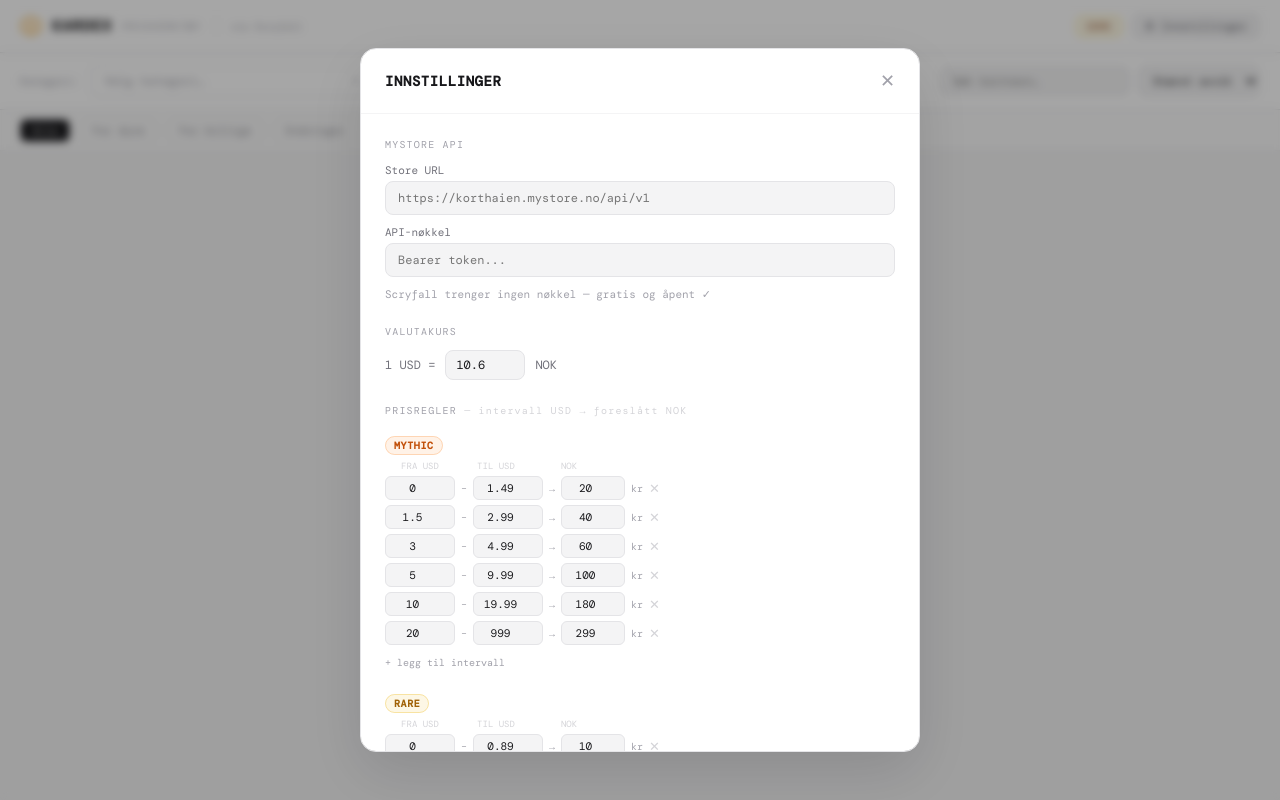
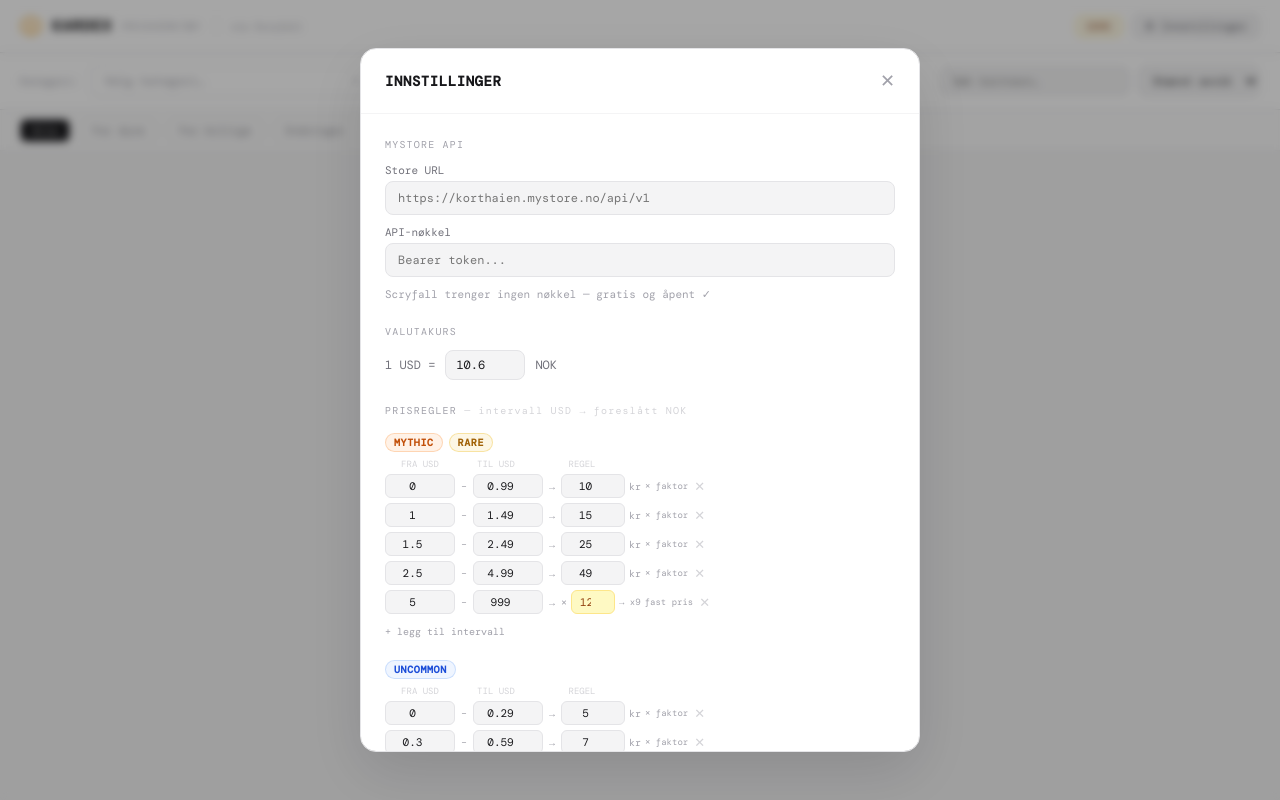
Before and after one commit to svehbak-lab/Korthaien, a React (Vite) app: page / in a window 1280 px wide. Both pictures are taken after a click on the button "⚙ Innstillinger". Built offline with nearby package versions, Linux system fonts and the light colour scheme; a web font is replaced by a local one.

Commit message:
Update App.jsx

```diff
--- a/src/App.jsx
+++ b/src/App.jsx
@@ -3,23 +3,21 @@ import { useState, useEffect, useRef } from "react";
 // ─────────────────────────────────────────────────────────────────────────────
 // PRICE RULES ENGINE
 // ─────────────────────────────────────────────────────────────────────────────
+// Round up to nearest x9 (e.g. 127 → 129, 50 → 59, 13 → 19)
+function roundToX9(val) {
+  const base = Math.floor(val / 10) * 10;
+  const candidate = base + 9;
+  return candidate < val ? candidate + 10 : candidate;
+}
+
 const DEFAULT_RULES = {
-  mythic:   [
-    { min_usd: 0,    max_usd: 1.49,  nok: 20 },
-    { min_usd: 1.50, max_usd: 2.99,  nok: 40 },
-    { min_usd: 3.00, max_usd: 4.99,  nok: 60 },
-    { min_usd: 5.00, max_usd: 9.99,  nok: 100 },
-    { min_usd: 10.00,max_usd: 19.99, nok: 180 },
-    { min_usd: 20.00,max_usd: 999,   nok: 299 },
-  ],
-  rare:     [
-    { min_usd: 0,    max_usd: 0.89,  nok: 10 },
-    { min_usd: 0.90, max_usd: 1.29,  nok: 15 },
-    { min_usd: 1.30, max_usd: 1.59,  nok: 19 },
-    { min_usd: 1.60, max_usd: 1.99,  nok: 25 },
-    { min_usd: 2.00, max_usd: 2.99,  nok: 35 },
-    { min_usd: 3.00, max_usd: 4.99,  nok: 55 },
-    { min_usd: 5.00, max_usd: 999,   nok: 99 },
+  // mythic and rare share the same rules
+  mythic_rare: [
+    { min_usd: 0,    max_usd: 0.99,  nok: 10 },
+    { min_usd: 1.00, max_usd: 1.49,  nok: 15 },
+    { min_usd: 1.50, max_usd: 2.49,  nok: 25 },
+    { min_usd: 2.50, max_usd: 4.99,  nok: 49 },
+    { min_usd: 5.00, max_usd: 999,   multiply: 12 }, // × 12, round to x9
   ],
   uncommon: [
     { min_usd: 0,    max_usd: 0.29,  nok: 5 },
@@ -35,8 +33,16 @@ const DEFAULT_RULES = {
 };
 
 function applyRule(rules, rarity, usd) {
-  const tier = rules[(rarity || "").toLowerCase()] || rules.rare;
-  for (const r of tier) if (usd >= r.min_usd && usd <= r.max_usd) return r.nok;
+  const r = (rarity || "").toLowerCase();
+  // mythic and rare use the same tier
+  const tierKey = (r === "mythic" || r === "rare") ? "mythic_rare" : r;
+  const tier = rules[tierKey] || rules.mythic_rare;
+  for (const rule of tier) {
+    if (usd >= rule.min_usd && usd <= rule.max_usd) {
+      if (rule.multiply) return roundToX9(usd * rule.multiply);
+      return rule.nok;
+    }
+  }
   return 99;
 }
 
@@ -205,7 +211,7 @@ function Settings({ cfg, onSave, onClose }) {
     const copy = { ...local.rules, [rarity]: local.rules[rarity].map((r, j) => j===i ? { ...r, [field]: parseFloat(val)||0 } : r) };
     setLocal(p => ({ ...p, rules: copy }));
   };
-  const addRule = r => setLocal(p => ({ ...p, rules: { ...p.rules, [r]: [...p.rules[r], { min_usd:0, max_usd:999, nok:50 }] } }));
+  const addRule = r => setLocal(p => ({ ...p, rules: { ...p.rules, [r]: [...(p.rules[r]||[]), { min_usd:0, max_usd:999, nok:50 }] } }));
   const delRule = (r, i) => setLocal(p => ({ ...p, rules: { ...p.rules, [r]: p.rules[r].filter((_,j)=>j!==i) } }));
 
   return (
@@ -238,29 +244,48 @@ function Settings({ cfg, onSave, onClose }) {
           </section>
           <section>
             <div style={{ fontSize:10, color:"#a1a1aa", letterSpacing:".12em", marginBottom:16 }}>PRISREGLER <span style={{ color:"#d4d4d8" }}>— intervall USD → foreslått NOK</span></div>
-            {["mythic","rare","uncommon","common"].map(rarity => (
-              <div key={rarity} style={{ marginBottom:20 }}>
-                <div style={{ marginBottom:6 }}><RarityBadge rarity={rarity} /></div>
+            {[["mythic_rare","Mythic / Rare"],["uncommon","Uncommon"],["common","Common"]].map(([key, label]) => (
+              <div key={key} style={{ marginBottom:20 }}>
+                <div style={{ marginBottom:6, display:"flex", alignItems:"center", gap:6 }}>
+                  {key === "mythic_rare"
+                    ? <><RarityBadge rarity="mythic" /><RarityBadge rarity="rare" /></>
+                    : <RarityBadge rarity={key} />}
+                </div>
                 <div style={{ display:"flex", gap:6, marginBottom:4 }}>
                   <span style={{ fontSize:9, color:"#d4d4d8", width:70, textAlign:"center" }}>FRA USD</span>
                   <span style={{ fontSize:9, color:"#d4d4d8", width:70, textAlign:"center" }}>TIL USD</span>
-                  <span style={{ fontSize:9, color:"#d4d4d8", width:64, textAlign:"center" }}>NOK</span>
+                  <span style={{ fontSize:9, color:"#d4d4d8", width:90, textAlign:"center" }}>REGEL</span>
                 </div>
-                {(local.rules[rarity]||[]).map((rule,i) => (
+                {(local.rules[key]||[]).map((rule,i) => (
                   <div key={i} style={{ display:"flex", alignItems:"center", gap:6, marginBottom:5 }}>
-                    <input type="number" step=".01" value={rule.min_usd ?? 0} onChange={e=>setRule(rarity,i,"min_usd",e.target.value)}
+                    <input type="number" step=".01" value={rule.min_usd ?? 0} onChange={e=>setRule(key,i,"min_usd",e.target.value)}
                       style={{ width:70, background:"#f4f4f5", border:"1px solid #e4e4e7", borderRadius:6, padding:"4px 8px", color:"#18181b", fontSize:11, fontFamily:"inherit", textAlign:"center" }} />
                     <span style={{ fontSize:10, color:"#a1a1aa" }}>–</span>
-                    <input type="number" step=".01" value={rule.max_usd} onChange={e=>setRule(rarity,i,"max_usd",e.target.value)}
+                    <input type="number" step=".01" value={rule.max_usd} onChange={e=>setRule(key,i,"max_usd",e.target.value)}
                       style={{ width:70, background:"#f4f4f5", border:"1px solid #e4e4e7", borderRadius:6, padding:"4px 8px", color:"#18181b", fontSize:11, fontFamily:"inherit", textAlign:"center" }} />
                     <span style={{ fontSize:10, color:"#a1a1aa" }}>→</span>
-                    <input type="number" value={rule.nok} onChange={e=>setRule(rarity,i,"nok",e.target.value)}
-                      style={{ width:64, background:"#f4f4f5", border:"1px solid #e4e4e7", borderRadius:6, padding:"4px 8px", color:"#18181b", fontSize:11, fontFamily:"inherit", textAlign:"center" }} />
-                    <span style={{ fontSize:10, color:"#a1a1aa" }}>kr</span>
-                    <button onClick={()=>delRule(rarity,i)} style={{ background:"none", border:"none", color:"#d4d4d8", cursor:"pointer", fontSize:13 }}>✕</button>
+                    {rule.multiply != null ? (
+                      <div style={{ display:"flex", alignItems:"center", gap:4 }}>
+                        <span style={{ fontSize:10, color:"#a1a1aa" }}>×</span>
+                        <input type="number" step=".1" value={rule.multiply} onChange={e=>setRule(key,i,"multiply",e.target.value)}
+                          style={{ width:44, background:"#fef9c3", border:"1px solid #fde68a", borderRadius:6, padding:"4px 8px", color:"#92400e", fontSize:11, fontFamily:"inherit", textAlign:"center" }} />
+                        <span style={{ fontSize:9, color:"#a1a1aa" }}>→ x9</span>
+                        <button onClick={()=>setRule(key,i,"multiply",undefined)||setRule(key,i,"nok",50)}
+                          style={{ fontSize:9, color:"#a1a1aa", background:"none", border:"none", cursor:"pointer" }}>fast pris</button>
+                      </div>
+                    ) : (
+                      <div style={{ display:"flex", alignItems:"center", gap:4 }}>
+                        <input type="number" value={rule.nok} onChange={e=>setRule(key,i,"nok",e.target.value)}
+                          style={{ width:64, background:"#f4f4f5", border:"1px solid #e4e4e7", borderRadius:6, padding:"4px 8px", color:"#18181b", fontSize:11, fontFamily:"inherit", textAlign:"center" }} />
+                        <span style={{ fontSize:10, color:"#a1a1aa" }}>kr</span>
+                        <button onClick={()=>{ const copy={...local.rules}; copy[key]=copy[key].map((r,j)=>j===i?{...r,multiply:12,nok:undefined}:r); setLocal(p=>({...p,rules:copy})); }}
+                          style={{ fontSize:9, color:"#a1a1aa", background:"none", border:"none", cursor:"pointer" }}>× faktor</button>
+                      </div>
+                    )}
+                    <button onClick={()=>delRule(key,i)} style={{ background:"none", border:"none", color:"#d4d4d8", cursor:"pointer", fontSize:13 }}>✕</button>
                   </div>
                 ))}
-                <button onClick={()=>addRule(rarity)} style={{ fontSize:10, color:"#a1a1aa", background:"none", border:"none", cursor:"pointer", fontFamily:"inherit" }}>+ legg til intervall</button>
+                <button onClick={()=>addRule(key)} style={{ fontSize:10, color:"#a1a1aa", background:"none", border:"none", cursor:"pointer", fontFamily:"inherit" }}>+ legg til intervall</button>
               </div>
             ))}
           </section>
```
